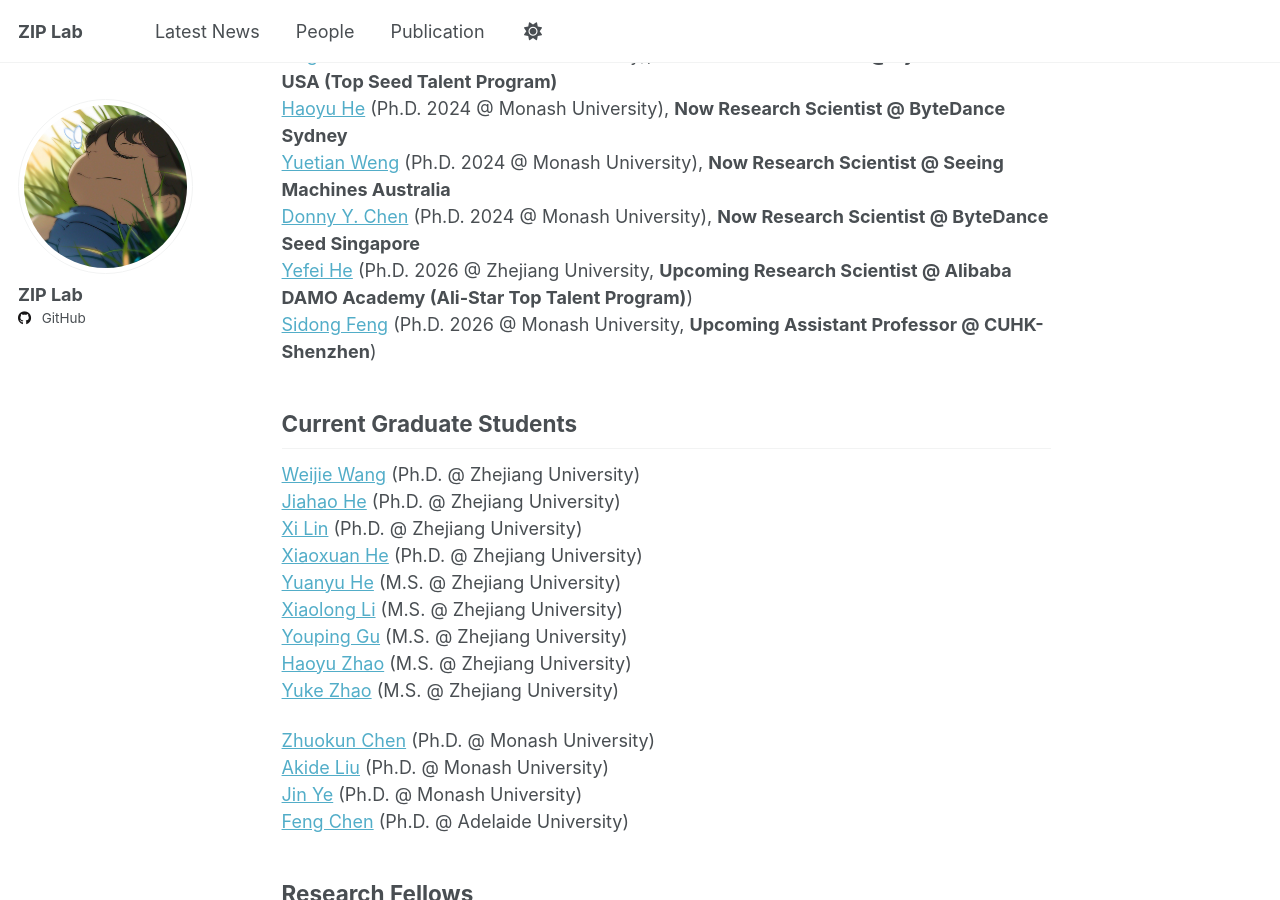
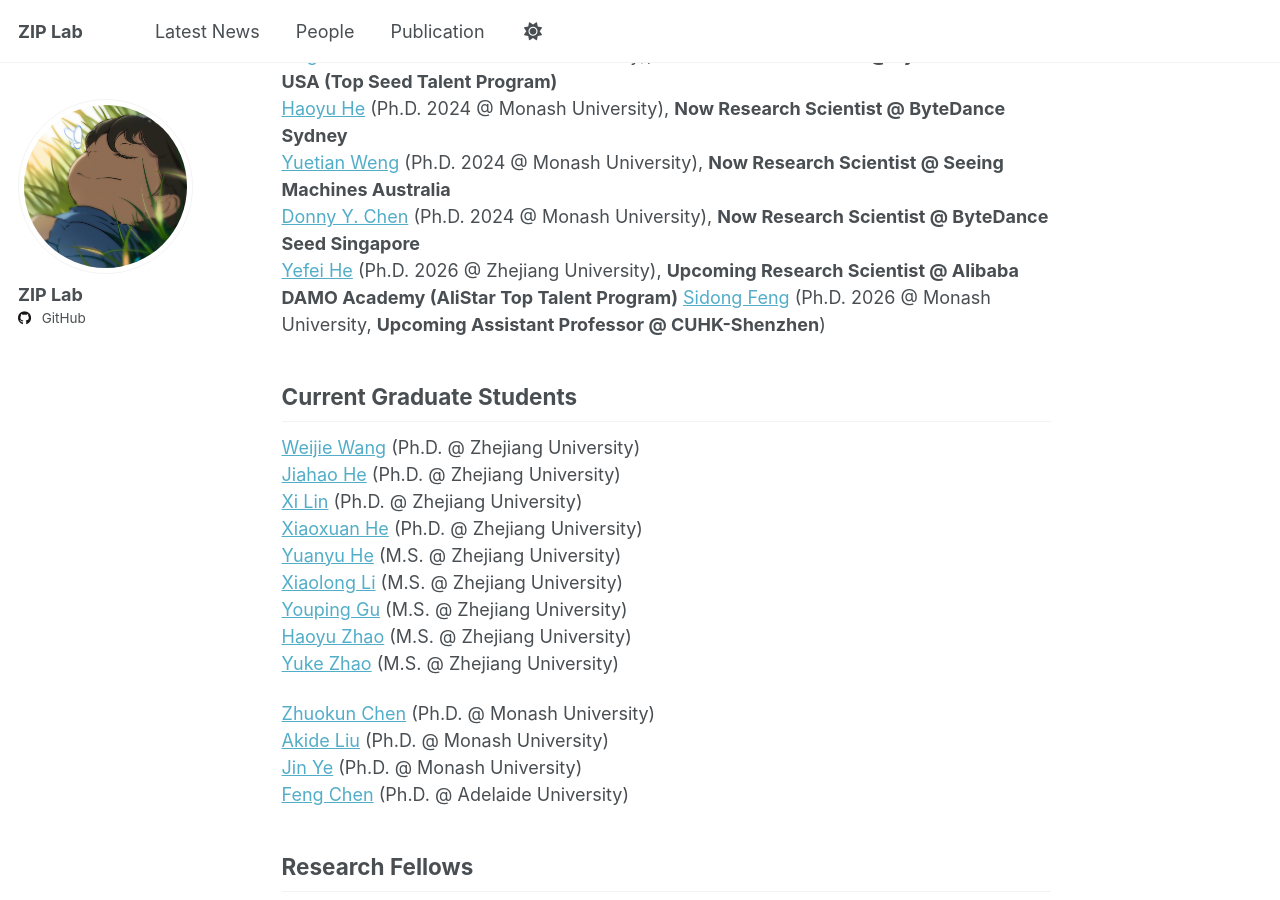
Before and after one commit to ziplab/ziplab.github.io, a Jekyll site: the page built from _pages/people.md, in a window 1280 px wide and 900 px high, scrolled down 345 px. Built offline with Jekyll 4.4.1, drawn with Linux system fonts in a browser that asks for light colours.

Commit message:
Update people.md

```diff
--- a/_pages/people.md
+++ b/_pages/people.md
@@ -12,7 +12,7 @@ author_profile: true
 [Haoyu He](https://scholar.google.com/citations?user=aU1zMhUAAAAJ&hl=en) (Ph.D. 2024 @ Monash University), **Now Research Scientist @ ByteDance Sydney**
 [Yuetian Weng](https://openreview.net/profile?id=~Yuetian_Weng1) (Ph.D. 2024 @ Monash University), **Now Research Scientist @ Seeing Machines Australia**
 [Donny Y. Chen](https://scholar.google.com.sg/citations?user=GqgGZlQAAAAJ) (Ph.D. 2024 @ Monash University), **Now Research Scientist @ ByteDance Seed Singapore**
-[Yefei He](https://scholar.google.com/citations?user=CTEQwwwAAAAJ&hl=zh-CN) (Ph.D. 2026 @ Zhejiang University, **Upcoming Research Scientist @ Alibaba DAMO Academy (Ali-Star Top Talent Program)**)
+[Yefei He](https://scholar.google.com/citations?user=CTEQwwwAAAAJ&hl=zh-CN) (Ph.D. 2026 @ Zhejiang University), **Upcoming Research Scientist @ Alibaba DAMO Academy (AliStar Top Talent Program)**
 [Sidong Feng](https://sidongfeng.github.io/) (Ph.D. 2026 @ Monash University, **Upcoming Assistant Professor @ CUHK-Shenzhen**)
 
 
```
